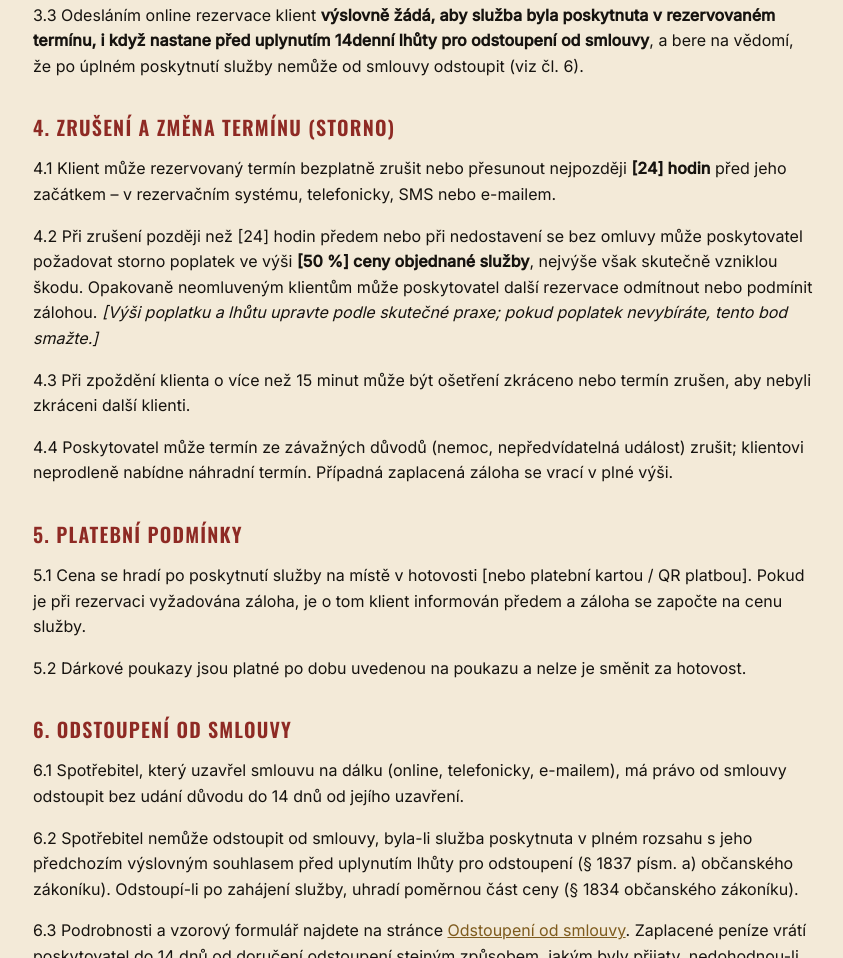
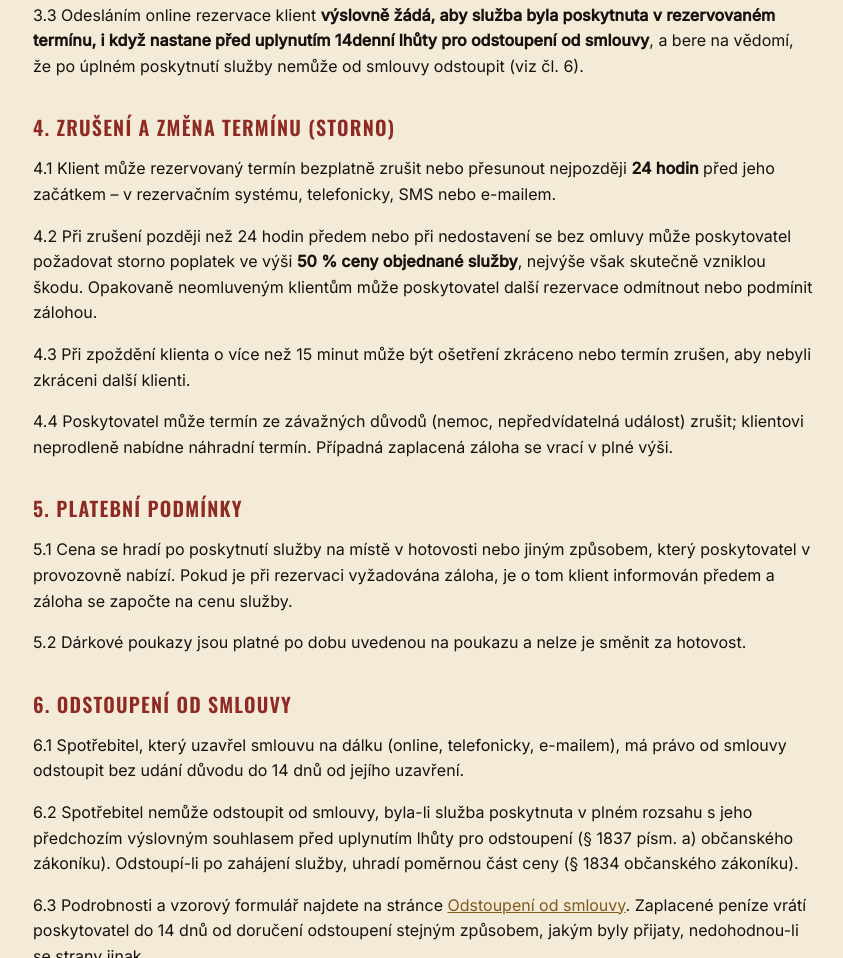
Before and after one commit to MaxDevSni/mrpediker-web, a plain HTML site: page obchodni-podminky.html in a window 1280 px wide. Shown: the part 1054-2012 px from the top of the page, without its empty margins (217-1060 px from the left). Drawn offline with nearby package versions, Linux system fonts and the light colour scheme; a web font is replaced by a local one.

Commit message:
Právní stránky: doplněné hodnoty místo zástupných textů
Co-Authored-By: Claude Opus 5.5 <noreply@anthropic.com>
Claude-Session: https://claude.ai/code/session_01Kum6Fzdi1fzTkWcZ8LnWGk

```diff
--- a/obchodni-podminky.html
+++ b/obchodni-podminky.html
@@ -42,13 +42,13 @@
 <p>3.3 Odesláním online rezervace klient <strong>výslovně žádá, aby služba byla poskytnuta v rezervovaném termínu, i když nastane před uplynutím 14denní lhůty pro odstoupení od smlouvy</strong>, a bere na vědomí, že po úplném poskytnutí služby nemůže od smlouvy odstoupit (viz čl. 6).</p>
 
 <h2>4. Zrušení a změna termínu (storno)</h2>
-<p>4.1 Klient může rezervovaný termín bezplatně zrušit nebo přesunout nejpozději <strong>[24] hodin</strong> před jeho začátkem – v rezervačním systému, telefonicky, SMS nebo e-mailem.</p>
-<p>4.2 Při zrušení později než [24] hodin předem nebo při nedostavení se bez omluvy může poskytovatel požadovat storno poplatek ve výši <strong>[50 %] ceny objednané služby</strong>, nejvýše však skutečně vzniklou škodu. Opakovaně neomluveným klientům může poskytovatel další rezervace odmítnout nebo podmínit zálohou. <em>[Výši poplatku a lhůtu upravte podle skutečné praxe; pokud poplatek nevybíráte, tento bod smažte.]</em></p>
+<p>4.1 Klient může rezervovaný termín bezplatně zrušit nebo přesunout nejpozději <strong>24 hodin</strong> před jeho začátkem – v rezervačním systému, telefonicky, SMS nebo e-mailem.</p>
+<p>4.2 Při zrušení později než 24 hodin předem nebo při nedostavení se bez omluvy může poskytovatel požadovat storno poplatek ve výši <strong>50 % ceny objednané služby</strong>, nejvýše však skutečně vzniklou škodu. Opakovaně neomluveným klientům může poskytovatel další rezervace odmítnout nebo podmínit zálohou.</p>
 <p>4.3 Při zpoždění klienta o více než 15 minut může být ošetření zkráceno nebo termín zrušen, aby nebyli zkráceni další klienti.</p>
 <p>4.4 Poskytovatel může termín ze závažných důvodů (nemoc, nepředvídatelná událost) zrušit; klientovi neprodleně nabídne náhradní termín. Případná zaplacená záloha se vrací v plné výši.</p>
 
 <h2>5. Platební podmínky</h2>
-<p>5.1 Cena se hradí po poskytnutí služby na místě v hotovosti [nebo platební kartou / QR platbou]. Pokud je při rezervaci vyžadována záloha, je o tom klient informován předem a záloha se započte na cenu služby.</p>
+<p>5.1 Cena se hradí po poskytnutí služby na místě v hotovosti nebo jiným způsobem, který poskytovatel v provozovně nabízí. Pokud je při rezervaci vyžadována záloha, je o tom klient informován předem a záloha se započte na cenu služby.</p>
 <p>5.2 Dárkové poukazy jsou platné po dobu uvedenou na poukazu a nelze je směnit za hotovost.</p>
 
 <h2>6. Odstoupení od smlouvy</h2>
```
Also changed, not shown: ochrana-osobnich-udaju.html (+2 -2 lines).
